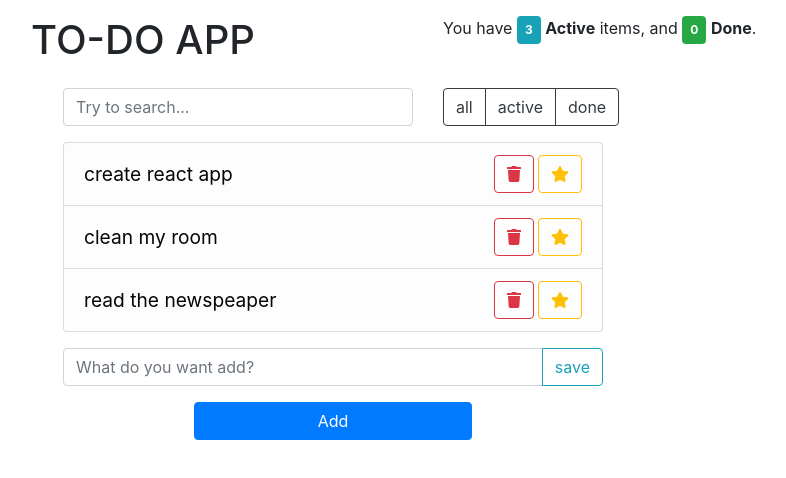
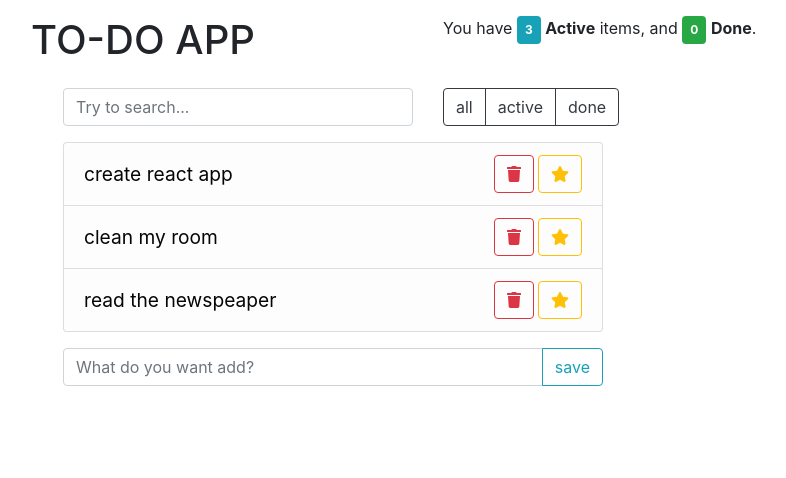
Before and after one commit to mrSerhi/React-toDo-List, a React (Create React App) app: page / in a window 1280 px wide. Shown: the top 478 px of the page, without its empty margins (307-1093 px from the left). Built offline with nearby package versions, Linux system fonts and the light colour scheme.

Commit message:
Finished the ToDoForm component. Set up control component. The user can add the new item

```diff
--- a/src/Components/App/App.js
+++ b/src/Components/App/App.js
@@ -45,10 +45,10 @@ class App extends Component {
     });
   };
 
-  handleItemAdd = () => {
+  handleItemAdd = val => {
     const item = {
       id: Date.now() + Math.random(),
-      value: `I'm the new item`,
+      value: val,
       done: false,
       important: false
     };
@@ -107,13 +107,7 @@ class App extends Component {
             onToggleDone={this.handleToggleDone}
             onToggleImportant={this.handleToggleImportant}
           />
-          <ToDoForm />
-          <button
-            onClick={this.handleItemAdd}
-            className="btn btn-primary btn-block w-25 mt-3 mx-auto"
-          >
-            Add
-          </button>
+          <ToDoForm onSubmit={this.handleItemAdd} />
         </div>
       </section>
     );
--- a/src/Components/ToDoForm/ToDoForm.jsx
+++ b/src/Components/ToDoForm/ToDoForm.jsx
@@ -1,15 +1,34 @@
-import React from "react";
+import React, { Component } from "react";
 
-const ToDoForm = () => {
+class ToDoForm extends Component {
+  state = {
+    value: ""
+  };
+
+  handleChangeInputValue = e => {
+    this.setState({ value: e.target.value });
+  };
+
+  handleSubmitForm = e => {
+    e.preventDefault();
+    const val = this.state.value;
+    if (val) this.props.onSubmit(val);
+
+    this.setState({ value: "" });
+  };
+
+  render() {
     return (
       <div className="row">
         <div className="col-sm-6 m-auto">
-        <form>
+          <form onSubmit={this.handleSubmitForm}>
             <div className="input-group">
               <input
                 type="text"
                 className="form-control"
                 placeholder="What do you want add?"
+                value={this.state.value} // control el-t with state of component
+                onChange={this.handleChangeInputValue}
               />
               <div className="input-group-append">
                 <button type="submit" className="btn btn-outline-info">
@@ -21,6 +40,7 @@ const ToDoForm = () => {
         </div>
       </div>
     );
-};
+  }
+}
 
 export default ToDoForm;
```
Lines whose indentation alone changed are shown as unchanged.
